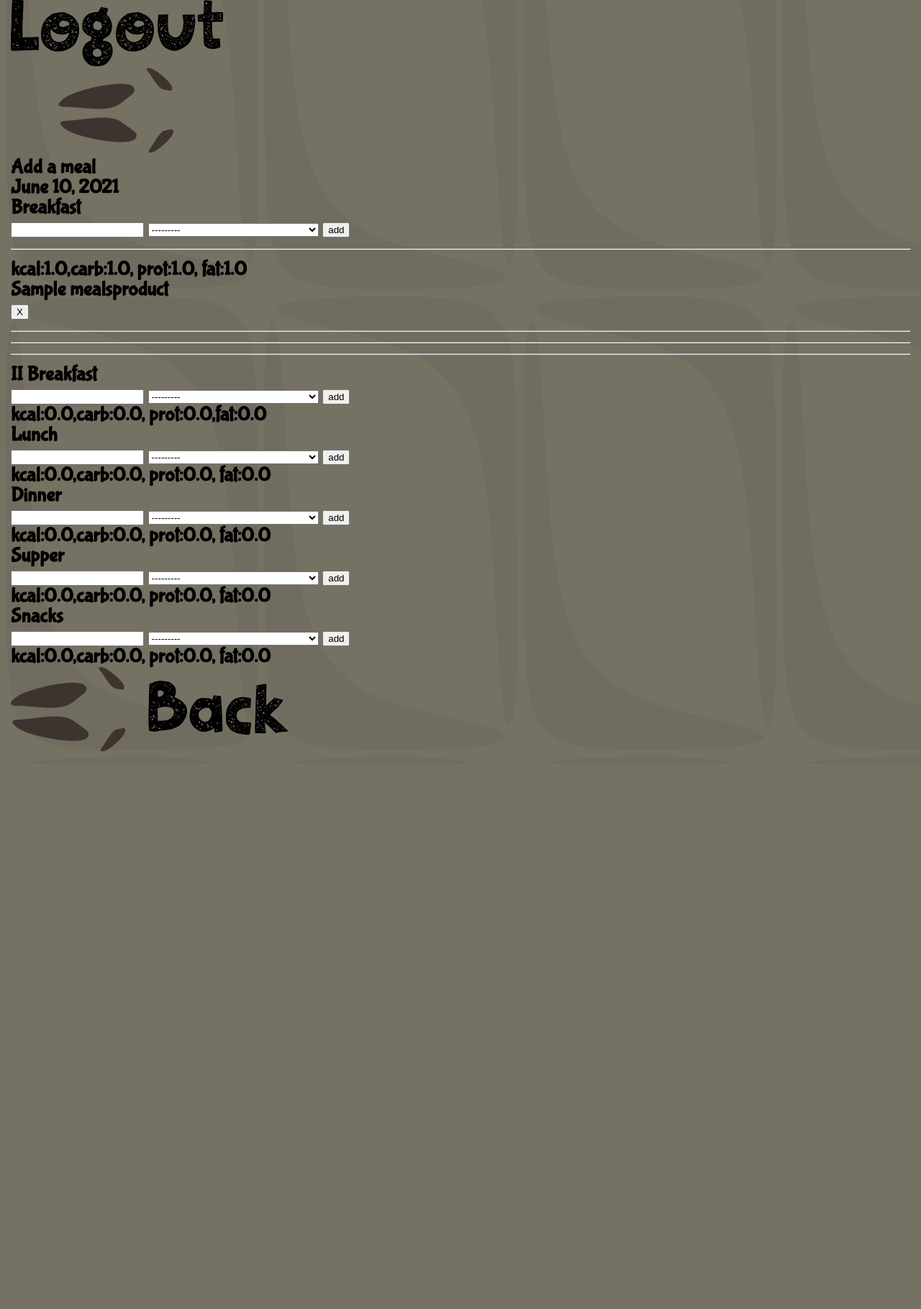
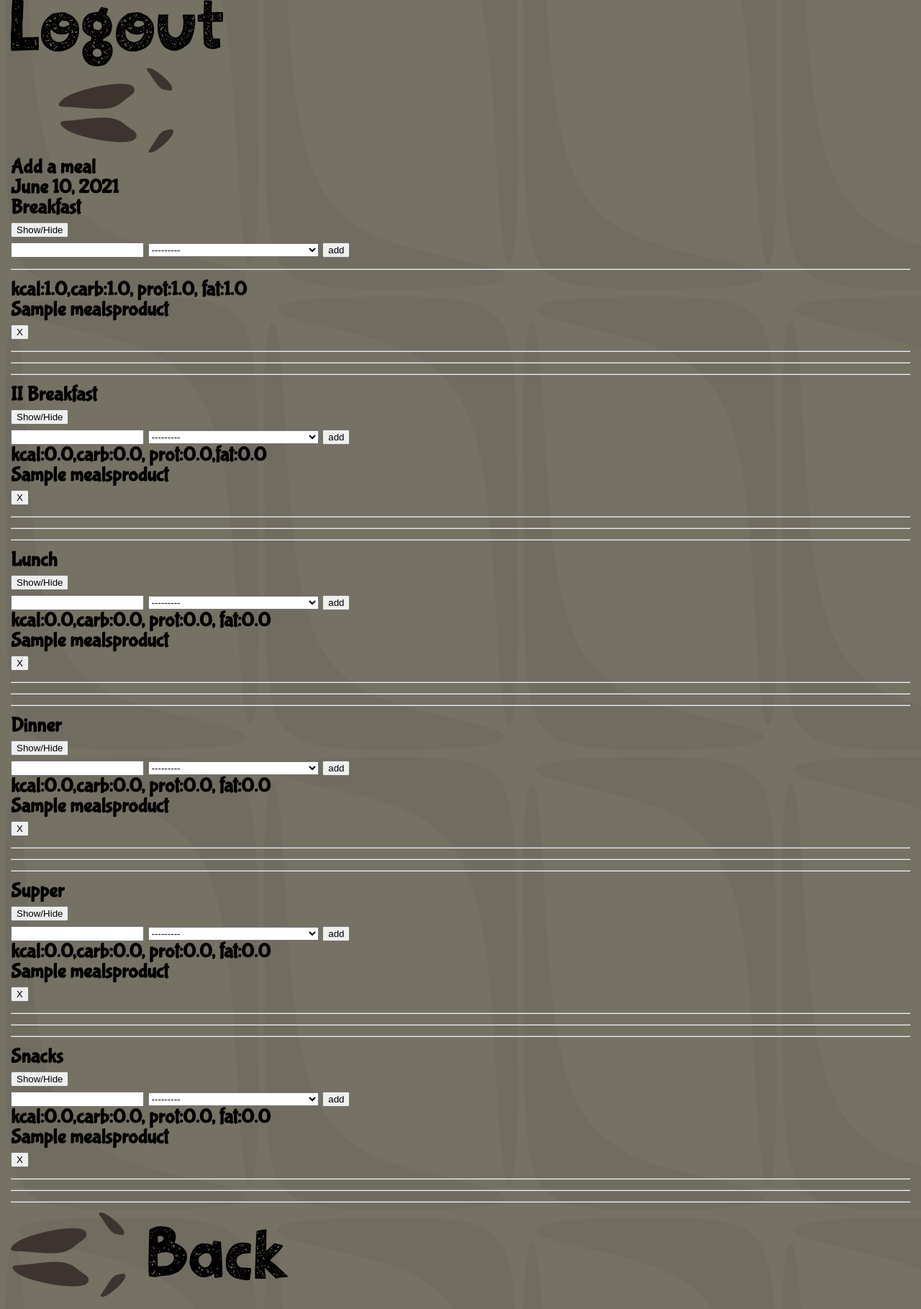
Before and after one commit to Mairon88/WildCalo, a Django app: page /meals/ in a window 1280 px wide. Shown: the part 229-2048 px from the top of the page at 72% size. Before the commit the page ends 1273 px from the top, so only its background shows below. Run offline with Django 3.2, Linux system fonts and the light colour scheme; a user stored in the database is signed in; tables that the repository leaves empty hold one stand-in row (values such as "Sample post"); some web fonts are replaced.

Commit message:
Hide/Show buttons for products

```diff
--- a/wildcalo/calccalo/forms.py
+++ b/wildcalo/calccalo/forms.py
@@ -42,7 +42,7 @@ class BreakfastProductsForm(forms.ModelForm):
         fields = ('weight',)
 
     weightb= forms.FloatField()
-    productb= forms.ModelChoiceField(queryset=Products.objects.all())
+    productb= forms.ModelChoiceField(queryset=Products.objects.all().order_by('name'))
 
 class Breakfast2ProductsForm(forms.ModelForm):
     class Meta:
@@ -50,7 +50,7 @@ class Breakfast2ProductsForm(forms.ModelForm):
         fields = ('weight',)
 
     weightb2= forms.FloatField()
-    productb2= forms.ModelChoiceField(queryset=Products.objects.all())
+    productb2= forms.ModelChoiceField(queryset=Products.objects.all().order_by('name'))
 
 class LunchProductsForm(forms.ModelForm):
     class Meta:
@@ -58,7 +58,7 @@ class LunchProductsForm(forms.ModelForm):
         fields = ('weight',)
 
     weightl= forms.FloatField()
-    productl= forms.ModelChoiceField(queryset=Products.objects.all())
+    productl= forms.ModelChoiceField(queryset=Products.objects.all().order_by('name'))
 
 class DinnerProductsForm(forms.ModelForm):
     class Meta:
@@ -66,7 +66,7 @@ class DinnerProductsForm(forms.ModelForm):
         fields = ('weight',)
 
     weightd= forms.FloatField()
-    productd= forms.ModelChoiceField(queryset=Products.objects.all())
+    productd= forms.ModelChoiceField(queryset=Products.objects.all().order_by('name'))
 
 class SupperProductsForm(forms.ModelForm):
     class Meta:
@@ -74,7 +74,7 @@ class SupperProductsForm(forms.ModelForm):
         fields = ('weight',)
 
     weightsu= forms.FloatField()
-    productsu= forms.ModelChoiceField(queryset=Products.objects.all())
+    productsu= forms.ModelChoiceField(queryset=Products.objects.all().order_by('name'))
 
 class SnacksProductsForm(forms.ModelForm):
     class Meta:
@@ -82,4 +82,4 @@ class SnacksProductsForm(forms.ModelForm):
         fields = ('weight',)
 
     weightsn= forms.FloatField()
-    productsn= forms.ModelChoiceField(queryset=Products.objects.all())
+    productsn= forms.ModelChoiceField(queryset=Products.objects.all().order_by('name'))
--- a/wildcalo/calccalo/templates/account/meals.html
+++ b/wildcalo/calccalo/templates/account/meals.html
@@ -7,6 +7,7 @@
             <h1>Add a meal</h1>
             <div class="today">{{ today }}</div>
             <p>Breakfast</p>
+            <button onclick="myFunction_breakfast()">Show/Hide</button>
             <form action="." method="get">
                 {{ breakfast_form.weightb }}
                 {{ breakfast_form.productb }}
@@ -16,6 +17,7 @@
 
                 <p>kcal:{{breakfast_kcal}},carb:{{breakfast_carb}}, prot:{{breakfast_prot}}, fat:{{breakfast_fat}}</p>
             </form>
+            <div id="breakfast_hide_show">
                 {% for product in breakfast_products %}
                     {{ product.name }}
                     <div class="del"><form method="POST">
@@ -25,7 +27,9 @@
                     <hr>
                 {% endfor %}
             <hr><hr>
+            </div>
             <p>II Breakfast</p>
+            <button onclick="myFunction_breakfast_2()">Show/Hide</button>
             <form action="." method="get">
                 {{ breakfast2_form.weightb2 }}
                 {{ breakfast2_form.productb2 }}
@@ -33,7 +37,20 @@
                 <input type="submit" value="add">
                 <p>kcal:{{breakfast_2_kcal}},carb:{{breakfast_2_carb}}, prot:{{breakfast_2_prot}},fat:{{breakfast_2_fat}}</p>
             </form>
+            <div id="breakfast2_hide_show">
+                {% for product in breakfast_products %}
+                    {{ product.name }}
+                    <div class="del"><form method="POST">
+                        <button name="delete_items" type="submit" value="{{ product.pk }}">X</button>
+                        {% csrf_token %}
+                    </form></div>
+                    <hr>
+                {% endfor %}
+            <hr><hr>
+            </div>
             <p>Lunch</p>
+
+             <button onclick="myFunction_lunch()">Show/Hide</button>
             <form action="." method="get">
                 {{ lunch_form.weightl }}
                 {{ lunch_form.productl }}
@@ -41,7 +58,19 @@
                 <input type="submit" value="add">
                 <p>kcal:{{lunch_kcal}},carb:{{lunch_carb}}, prot:{{lunch_prot}}, fat:{{lunch_fat}}</p>
             </form>
+            <div id="lunch_hide_show">
+                {% for product in breakfast_products %}
+                    {{ product.name }}
+                    <div class="del"><form method="POST">
+                        <button name="delete_items" type="submit" value="{{ product.pk }}">X</button>
+                        {% csrf_token %}
+                    </form></div>
+                    <hr>
+                {% endfor %}
+            <hr><hr>
+            </div>
             <p>Dinner</p>
+            <button onclick="myFunction_dinner()">Show/Hide</button>
             <form action="." method="get">
                 {{ dinner_form.weightd }}
                 {{ dinner_form.productd }}
@@ -49,7 +78,19 @@
                 <input type="submit" value="add">
                 <p>kcal:{{dinner_kcal}},carb:{{dinner_carb}}, prot:{{dinner_prot}}, fat:{{dinner_fat}}</p>
             </form>
+            <div id="dinner_hide_show">
+                {% for product in breakfast_products %}
+                    {{ product.name }}
+                    <div class="del"><form method="POST">
+                        <button name="delete_items" type="submit" value="{{ product.pk }}">X</button>
+                        {% csrf_token %}
+                    </form></div>
+                    <hr>
+                {% endfor %}
+            <hr><hr>
+            </div>
             <p>Supper</p>
+            <button onclick="myFunction_supper()">Show/Hide</button>
             <form action="." method="get">
                 {{ supper_form.weightsu }}
                 {{ supper_form.productsu }}
@@ -57,7 +98,19 @@
                 <input type="submit" value="add">
                 <p>kcal:{{supper_kcal}},carb:{{supper_carb}}, prot:{{supper_prot}}, fat:{{supper_fat}}</p>
             </form>
+            <div id="supper_hide_show">
+                {% for product in breakfast_products %}
+                    {{ product.name }}
+                    <div class="del"><form method="POST">
+                        <button name="delete_items" type="submit" value="{{ product.pk }}">X</button>
+                        {% csrf_token %}
+                    </form></div>
+                    <hr>
+                {% endfor %}
+            <hr><hr>
+            </div>
             <p>Snacks</p>
+            <button onclick="myFunction_snacks()">Show/Hide</button>
             <form action="." method="get">
                 {{ snacks_form.weightsn }}
                 {{ snacks_form.productsn }}
@@ -65,6 +118,17 @@
                 <input type="submit" value="add">
                 <p>kcal:{{snacks_kcal}},carb:{{snacks_carb}}, prot:{{snacks_prot}}, fat:{{snacks_fat}}</p>
             </form>
+            <div id="snacks_hide_show">
+                {% for product in breakfast_products %}
+                    {{ product.name }}
+                    <div class="del"><form method="POST">
+                        <button name="delete_items" type="submit" value="{{ product.pk }}">X</button>
+                        {% csrf_token %}
+                    </form></div>
+                    <hr>
+                {% endfor %}
+            <hr><hr>
+            </div>
         {% endif %}
         <div class="back_save">
                      <div><a href="{% url 'dashboard' %}"><img class="back" src="/media/back.png"></a></div>
--- a/wildcalo/calccalo/templates/account/settings.html
+++ b/wildcalo/calccalo/templates/account/settings.html
@@ -54,6 +54,7 @@
                                          <p> Yours <span>total daily energy requirement is {{ tder }} kcal</span>. If you want to lose
                                              {{ dw }} kg in {{ time }} days you must create a daily caloric <span>deficit</span>
                                              of<span> {{ dd }}  kcal</span>. So the <span>daily caloric limit is {{ dcl }} kcal</span>.</p>
+                                          <p>Click <span>"start"</span> on the calendar if you want to start counting your calories</p>
                                      {% elif weight == new_weight %}
                                          <p> Yours <span>total daily energy requirement is {{ tder }} kcal</span>.
                                              If you want to stay at this weight level, <span>eat {{ tder }} kcal</span>.
--- a/wildcalo/calccalo/templates/base.html
+++ b/wildcalo/calccalo/templates/base.html
@@ -36,5 +36,61 @@
     {% block content %}
     {% endblock %}
 
+    <script>
+
+        function myFunction_breakfast() {
+          var x = document.getElementById("breakfast_hide_show");
+          if (x.style.display === "none") {
+            x.style.display = "block";
+          } else {
+            x.style.display = "none";
+          }
+        }
+
+        function myFunction_breakfast_2() {
+          var x = document.getElementById("breakfast2_hide_show");
+          if (x.style.display === "none") {
+            x.style.display = "block";
+          } else {
+            x.style.display = "none";
+          }
+        }
+
+        function myFunction_lunch() {
+          var x = document.getElementById("lunch_hide_show");
+          if (x.style.display === "none") {
+            x.style.display = "block";
+          } else {
+            x.style.display = "none";
+          }
+        }
+
+        function myFunction_dinner() {
+          var x = document.getElementById("dinner_hide_show");
+          if (x.style.display === "none") {
+            x.style.display = "block";
+          } else {
+            x.style.display = "none";
+          }
+        }
+
+        function myFunction_supper() {
+          var x = document.getElementById("supper_hide_show");
+          if (x.style.display === "none") {
+            x.style.display = "block";
+          } else {
+            x.style.display = "none";
+          }
+        }
+
+        function myFunction_snacks() {
+          var x = document.getElementById("snacks_hide_show");
+          if (x.style.display === "none") {
+            x.style.display = "block";
+          } else {
+            x.style.display = "none";
+          }
+        }
+    </script>
 </body>
 </html>
```
